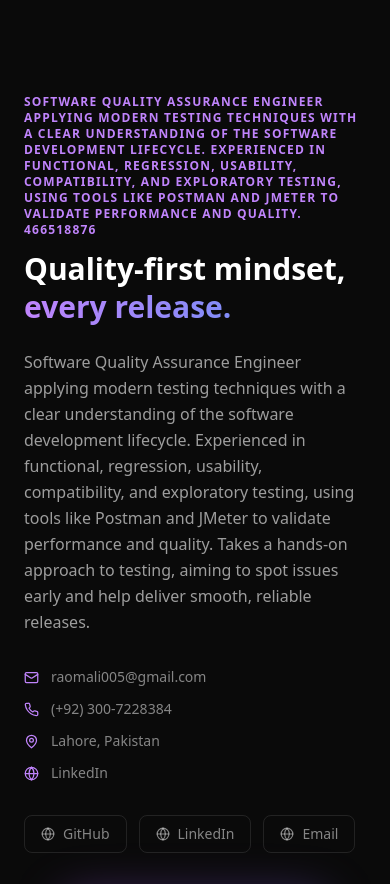
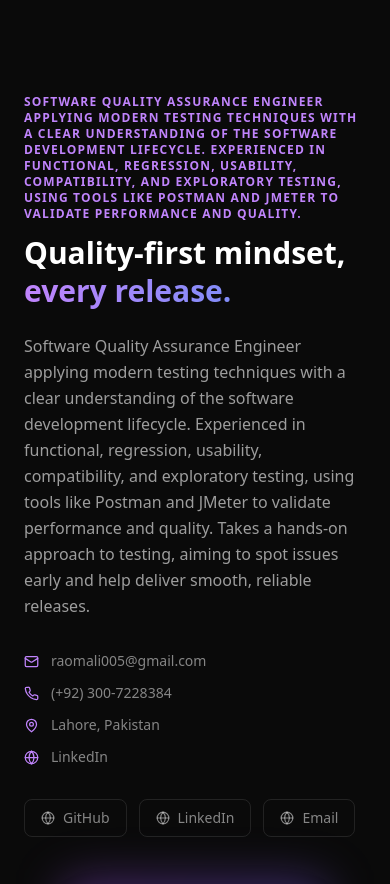
Before and after one commit to ranaasad01/atomic-build-a-modern-portfolio-website-with-da-eec126c0, a Next.js app: page / in a window 390 px wide. Shown: the part 846-1730 px from the top of the page. Built offline with nearby package versions, Linux system fonts and the light colour scheme; grey boxes are pictures that could not be loaded.

Commit message:
fix(about): remove phone number from QA engineer description
Remove accidentally included phone number (466518876) from the about section paragraph text

```diff
--- a/app/page.tsx
+++ b/app/page.tsx
@@ -227,7 +227,7 @@ export default function Home() {
           >
             {/* Left: Text content */}
             <motion.div variants={slideInLeft}>
-              <p className="text-xs font-semibold tracking-widest uppercase text-purple-400 mb-3">Software Quality Assurance Engineer applying modern testing techniques with a clear understanding of the software development lifecycle. Experienced in functional, regression, usability, compatibility, and exploratory testing, using tools like Postman and JMeter to validate performance and quality. 466518876</p>
+              <p className="text-xs font-semibold tracking-widest uppercase text-purple-400 mb-3">Software Quality Assurance Engineer applying modern testing techniques with a clear understanding of the software development lifecycle. Experienced in functional, regression, usability, compatibility, and exploratory testing, using tools like Postman and JMeter to validate performance and quality.</p>
               <h2 className="text-3xl md:text-4xl font-bold text-white mb-6 leading-tight">
                 Quality-first mindset,
                 <span className="text-transparent bg-clip-text bg-gradient-to-r from-purple-400 to-indigo-400"> every release.</span>
```
